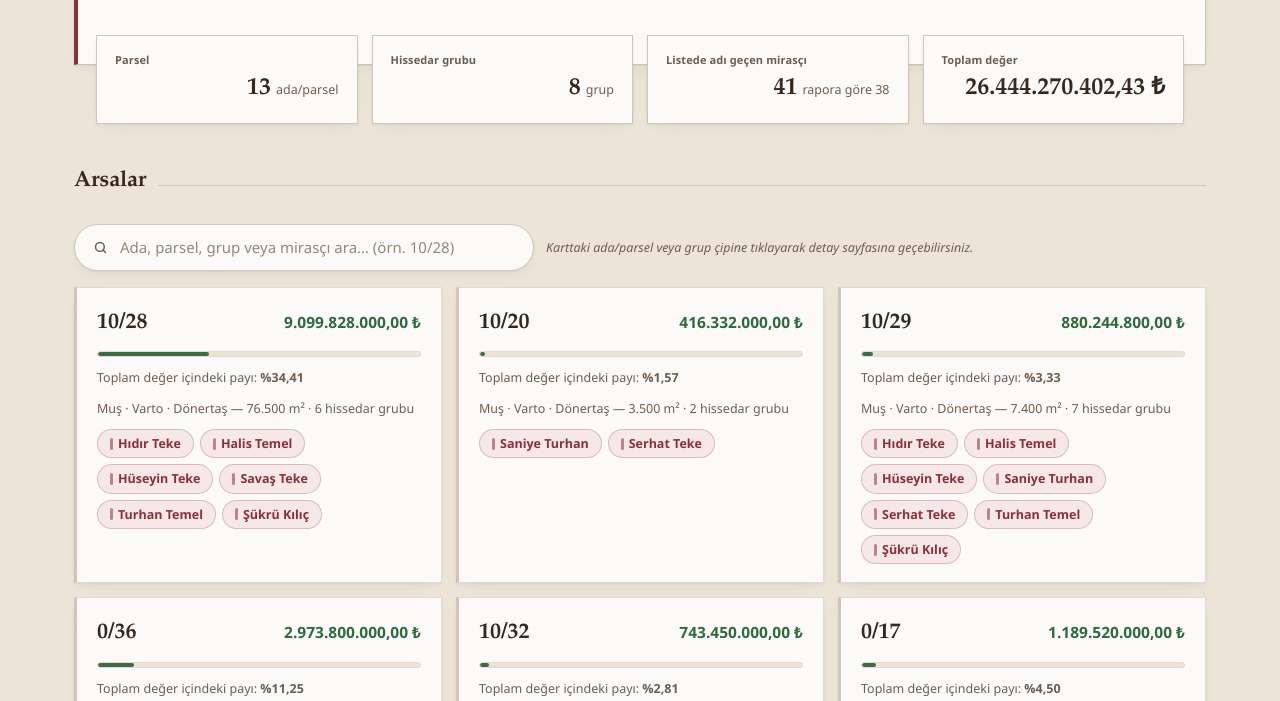
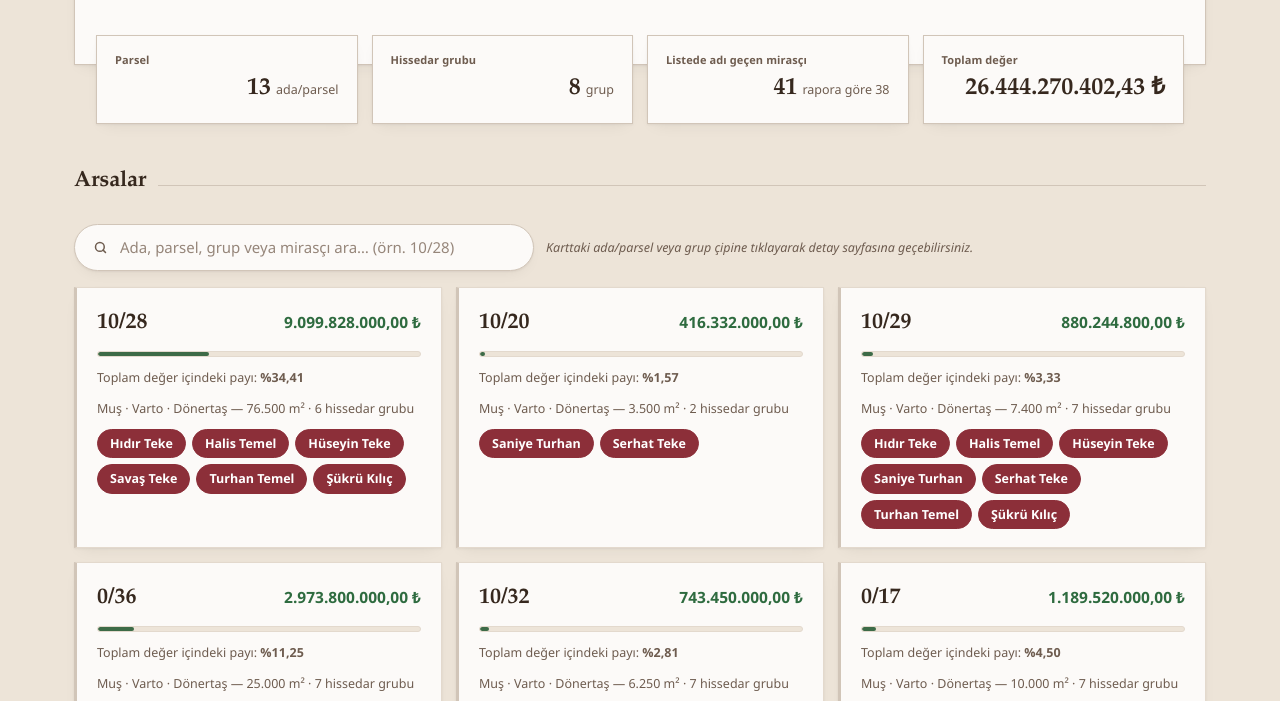
Before and after one commit to BABAYULA/miras, a website with bundled scripts: page index.html in a window 1280 px wide. Shown: the part 313-1014 px from the top of the page. Built offline with nearby package versions, Linux system fonts and the light colour scheme.

Commit message:
style: filled chips matching nav buttons, remove hero/page-head stripes

```diff
--- a/src/styles/main.css
+++ b/src/styles/main.css
@@ -228,7 +228,6 @@ a:focus-visible {
   position: relative;
   overflow: hidden;
   border: 1px solid var(--line);
-  border-left: 4px solid var(--brand);
 }
 .hero .kicker {
   font-size: 11.5px;
@@ -442,29 +441,21 @@ a:focus-visible {
 .chip {
   display: inline-flex;
   align-items: center;
-  gap: 5px;
   padding: 4px 12px;
   font-size: 12.5px;
   border-radius: var(--radius-action);
-  background: var(--brand-050);
-  border: 1px solid rgba(140, 47, 57, 0.25);
-  color: var(--brand);
+  background: var(--brand);
+  border: 1px solid var(--brand);
+  color: var(--brand-deep);
   text-decoration: none;
   font-weight: 600;
   cursor: pointer;
   transition: all 0.15s ease;
 }
-.chip::before {
-  content: "";
-  width: 3px;
-  height: 12px;
-  border-radius: 2px;
-  background: var(--brand);
-  opacity: 0.55;
-}
+
 .chip:hover {
-  background: var(--brand);
-  border-color: var(--brand);
+  background: #6f2530;
+  border-color: #6f2530;
   color: #fff;
 }
 .chip:hover::after {
@@ -528,7 +519,6 @@ a:focus-visible {
 .page-head {
   background: var(--surface);
   border: 1px solid var(--line);
-  border-left: 4px solid var(--brand);
   box-shadow: var(--shadow);
   padding: 24px 28px;
   display: grid;
@@ -669,7 +659,7 @@ tr.empty td.muted {
   color: var(--warn);
 }
 .pname {
-  font-family: Palatino, 'Palatino Linotype', 'Book Antiqua', serif;
+  font-family: Palatino, "Palatino Linotype", "Book Antiqua", serif;
   font-weight: 700;
   color: var(--ink);
   text-decoration: none;
```
